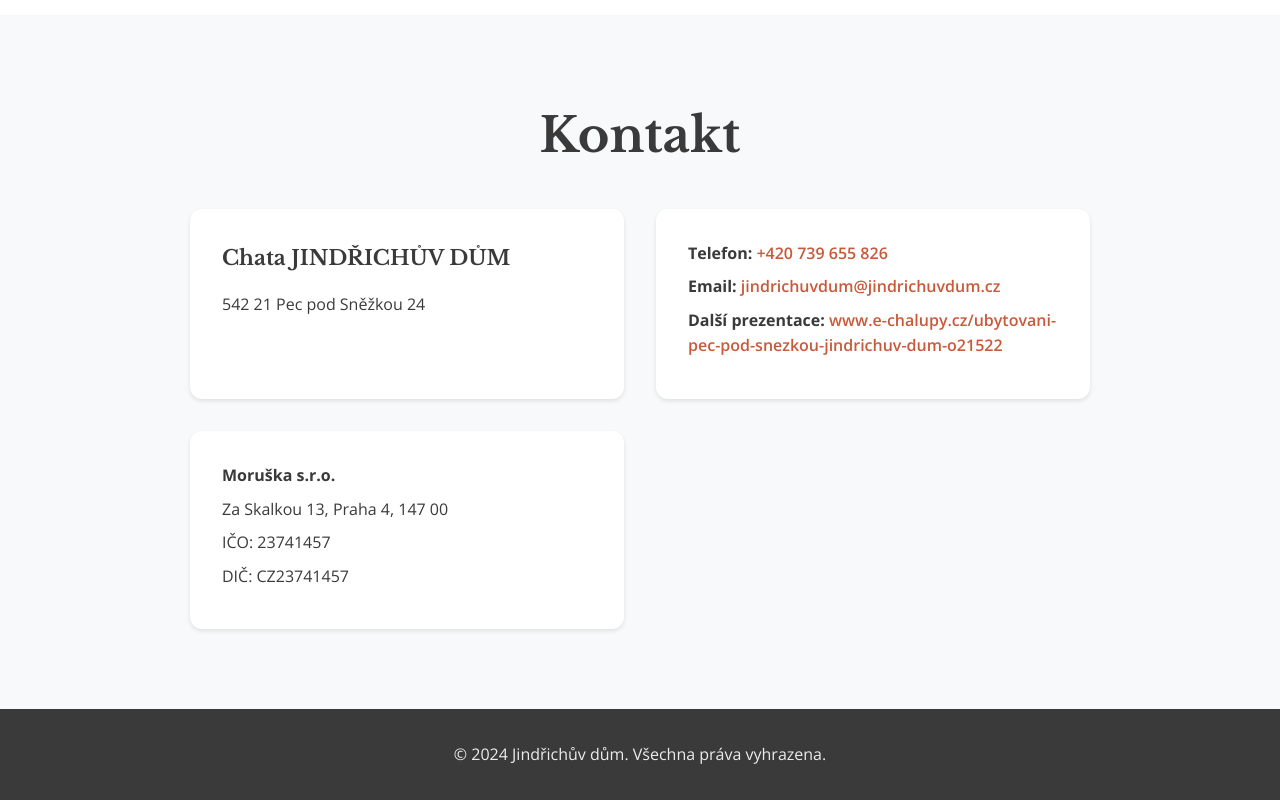
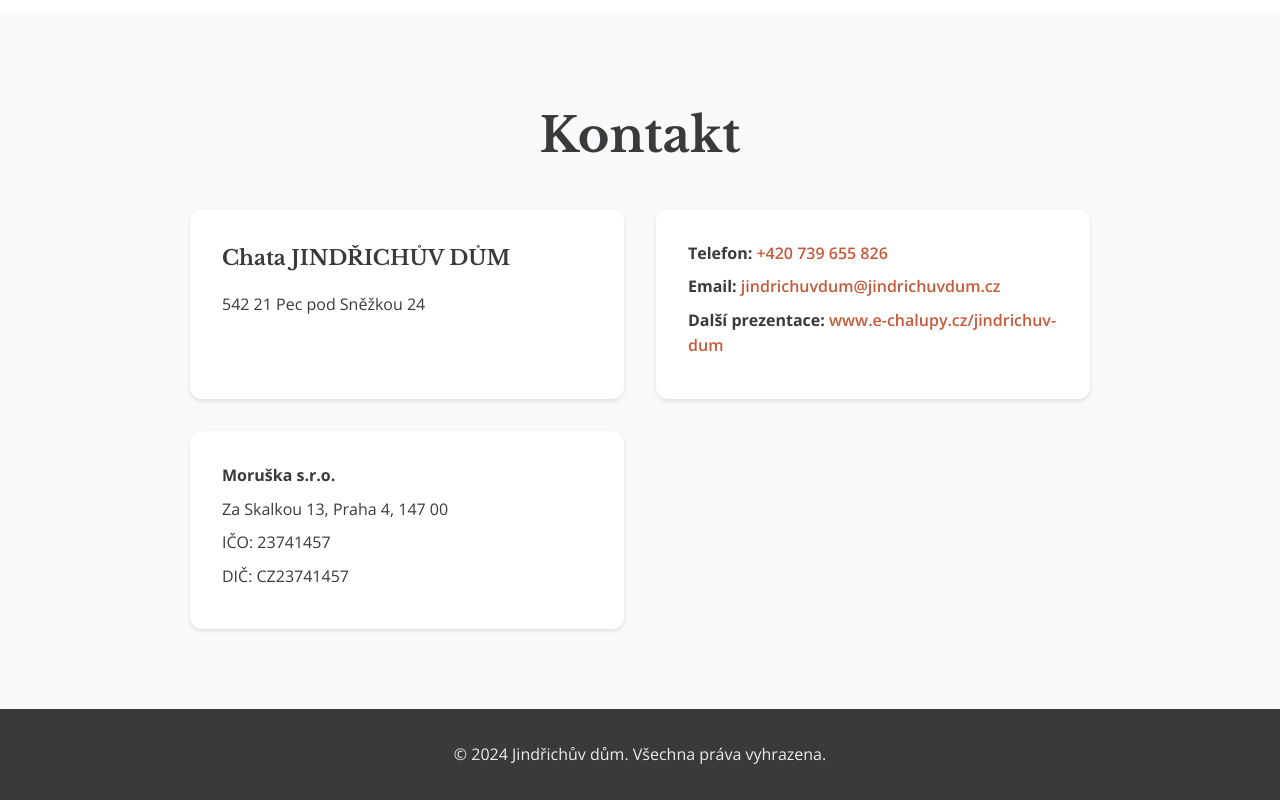
Before and after one commit to michalhorcic/Moruska, an Eleventy site: page src/index.njk in a window 1280 px wide. Shown: the part 5223-6023 px from the top of the page. Built offline with nearby package versions, Linux system fonts and the light colour scheme; Eleventy itself is replaced by a stand-in of ours; files that its build step writes are made by us from their sources.

Commit message:
chore: show shorter website for e-chalupy

```diff
--- a/src/_data/content.json
+++ b/src/_data/content.json
@@ -152,7 +152,8 @@
       "ownerAddress": "Za Skalkou 13, Praha 4, 147 00",
       "ico": "23741457",
       "dic": "CZ23741457",
-      "website": "www.e-chalupy.cz/ubytovani-pec-pod-snezkou-jindrichuv-dum-o21522"
+      "website": "www.e-chalupy.cz/ubytovani-pec-pod-snezkou-jindrichuv-dum-o21522",
+      "website_view": "www.e-chalupy.cz/jindrichuv-dum"
     },
     "gallery": {
       "images": [
--- a/src/index.njk
+++ b/src/index.njk
@@ -140,7 +140,7 @@
                 <div class="contact-item">
                     <p><strong>Telefon:</strong> <a href="tel:{{ content.cottage.hero.phone }}">{{ content.cottage.contact.phone }}</a></p>
                     <p><strong>Email:</strong> <a href="mailto:{{ content.cottage.hero.email }}">{{ content.cottage.contact.email }}</a></p>
-                    <p><strong>Další prezentace:</strong> <a href="https://{{ content.cottage.contact.website }}" target="_blank">{{ content.cottage.contact.website }}</a></p>
+                    <p><strong>Další prezentace:</strong> <a href="https://{{ content.cottage.contact.website }}" target="_blank">{{ content.cottage.contact.website_view }}</a></p>
                 </div>
                 <div class="contact-item">
                     <p><strong>{{ content.cottage.contact.owner }}</strong></p>
```
